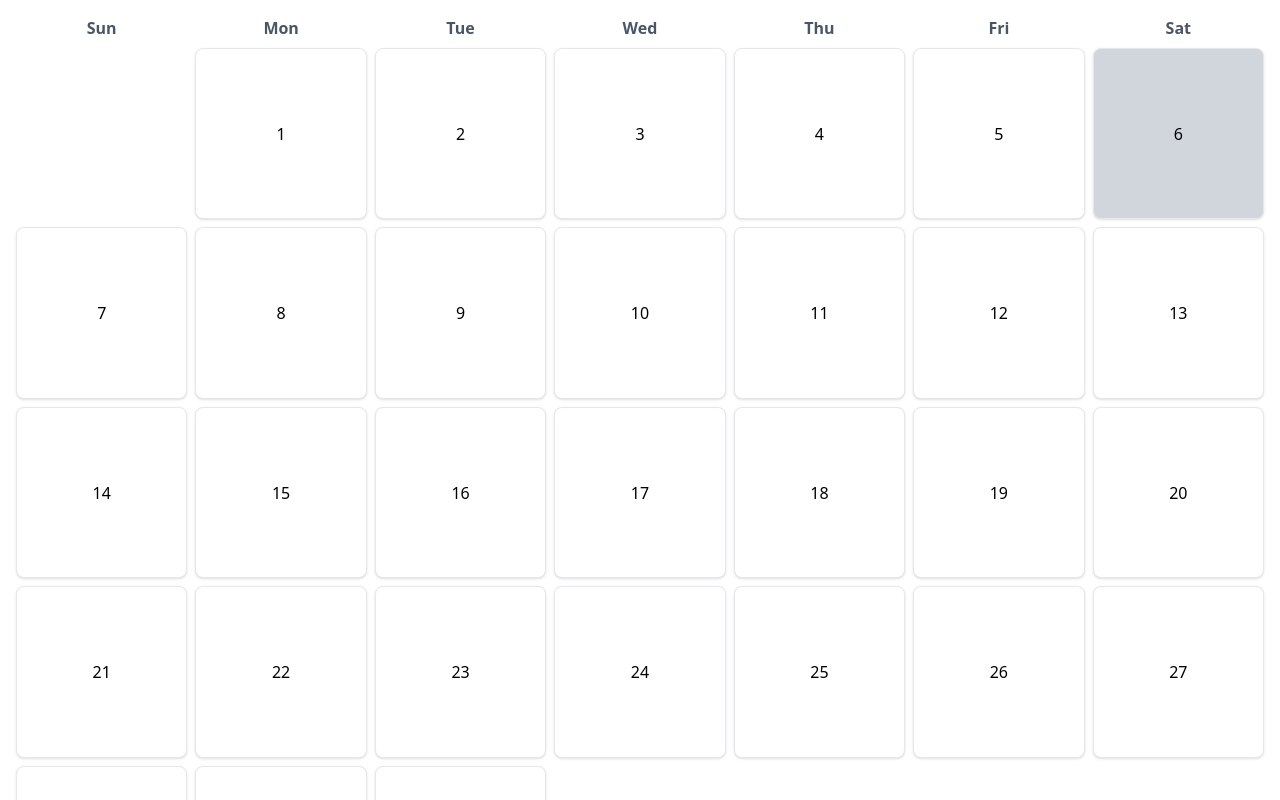
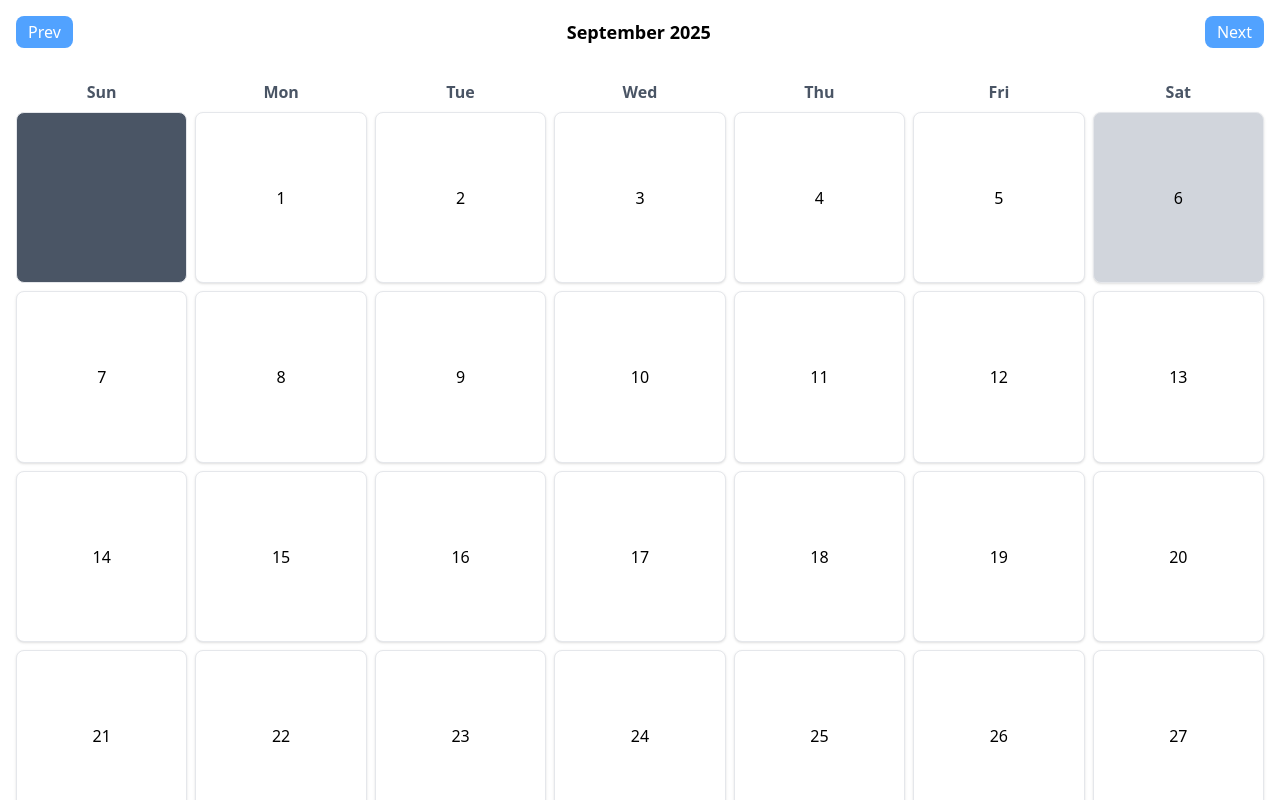
Before and after one commit to Dempsey845/calendar, a React (Vite) app: page / in a window 1280 px wide. Shown: the top 800 px of the page. Built offline with nearby package versions, Linux system fonts and the light colour scheme.

Commit message:
added month navigation

```diff
--- a/src/components/Calendar.jsx
+++ b/src/components/Calendar.jsx
@@ -1,16 +1,57 @@
+import { useEffect, useState } from "react";
+
 export default function Calendar() {
   const weekdays = ["Sun", "Mon", "Tue", "Wed", "Thu", "Fri", "Sat"];
-  const date = new Date();
+  const [date, setDate] = useState(new Date());
+  const [monthInfo, setMonthInfo] = useState({
+    day: null,
+    year: null,
+    month: null,
+    daysInMonth: null,
+    firstWeekdayIndex: null,
+  });
+
+  const now = new Date();
+  const currentDay = now.getDate();
+  const currentMonth = now.getMonth();
+
+  useEffect(() => {
     const day = date.getDate();
-
     const year = date.getFullYear();
     const month = date.getMonth();
 
     const daysInMonth = new Date(year, month + 1, 0).getDate();
     const firstDay = new Date(year, month, 1);
-  const firstWeekdayIndex = firstDay.getDay();
+    const firstWeekdayIndex = firstDay.getDay(); // 0=Sun, 1=Mon, ...
+
+    setMonthInfo({ day, year, month, daysInMonth, firstWeekdayIndex });
+  }, [date]);
 
   return (
+    <>
+      <div className="navigation flex justify-between items-center p-4">
+        <button
+          onClick={() =>
+            setDate(new Date(monthInfo.year, monthInfo.month - 1, 1))
+          }
+          className="btn btn-primary"
+        >
+          Prev
+        </button>
+
+        <h2 className="text-lg font-bold">
+          {date.toLocaleString("default", { month: "long" })} {monthInfo.year}
+        </h2>
+
+        <button
+          onClick={() =>
+            setDate(new Date(monthInfo.year, monthInfo.month + 1, 1))
+          }
+          className="btn btn-primary"
+        >
+          Next
+        </button>
+      </div>
       <div className="grid grid-cols-7 gap-2 p-4">
         {weekdays.map((day) => (
           <div key={day} className="text-center font-semibold text-gray-600">
@@ -18,22 +59,30 @@ export default function Calendar() {
           </div>
         ))}
 
-      {Array.from({ length: firstWeekdayIndex }).map((_, i) => (
-        <div key={`shift${i}`}></div>
+        {Array.from({ length: monthInfo.firstWeekdayIndex }).map((_, i) => (
+          <div
+            className="aspect-square flex items-center justify-center rounded-lg border border-gray-200 bg-gray-600"
+            key={`shift${i}`}
+          ></div>
         ))}
 
-      {Array.from({ length: daysInMonth }).map((_, i) => (
+        {Array.from({ length: monthInfo.daysInMonth }).map((_, i) => (
           <div
             key={i}
             className={`aspect-square flex items-center justify-center rounded-lg border border-gray-200 ${
-            i == day - 1 ? "bg-gray-300" : "bg-white"
+              monthInfo.month == currentMonth && i == currentDay - 1
+                ? "bg-gray-300"
+                : "bg-white"
             } shadow-sm ${
-            i == day - 1 ? "hover:bg-gray-400" : "hover:bg-gray-100"
+              monthInfo.month == currentMonth && i == currentDay - 1
+                ? "hover:bg-gray-400"
+                : "hover:bg-gray-100"
             }`}
           >
             {i + 1}
           </div>
         ))}
       </div>
+    </>
   );
 }
--- a/src/index.css
+++ b/src/index.css
@@ -4,4 +4,12 @@
   h1 {
     @apply text-4xl;
   }
+
+  .btn {
+    @apply cursor-pointer;
+  }
+
+  .btn-primary {
+    @apply px-3 py-1 bg-blue-400 rounded-lg text-white hover:bg-blue-500;
+  }
 }
```
Also changed, not shown: src/components/Day.jsx (added). Lines whose indentation alone changed are shown as unchanged.
